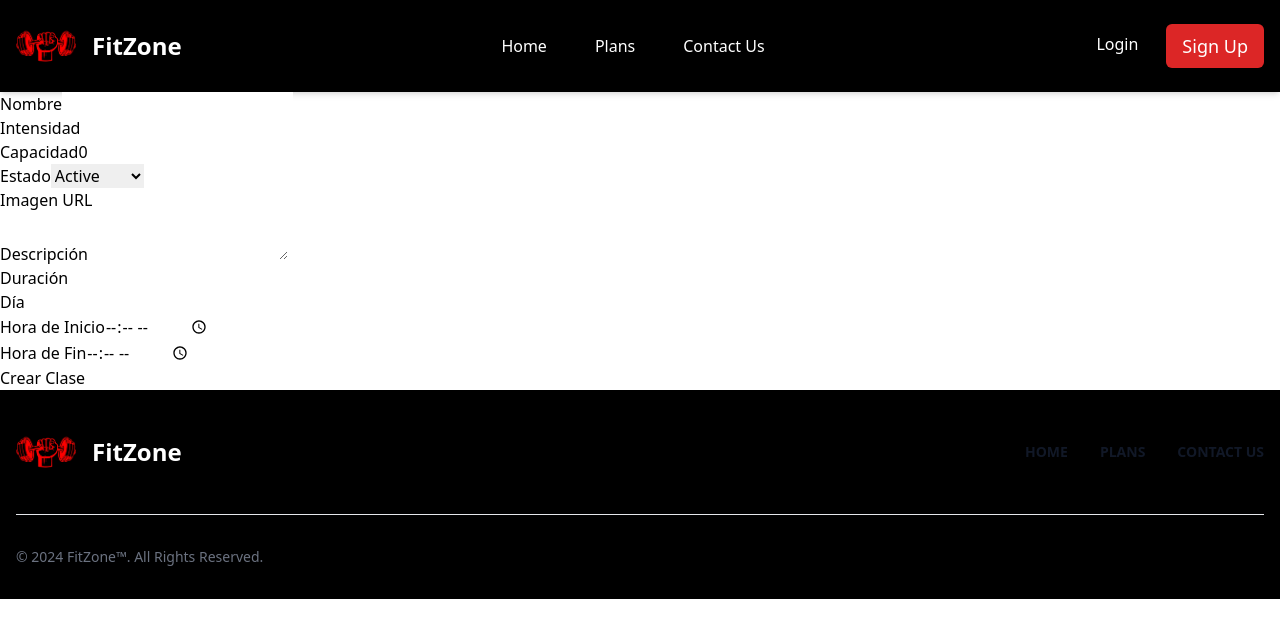
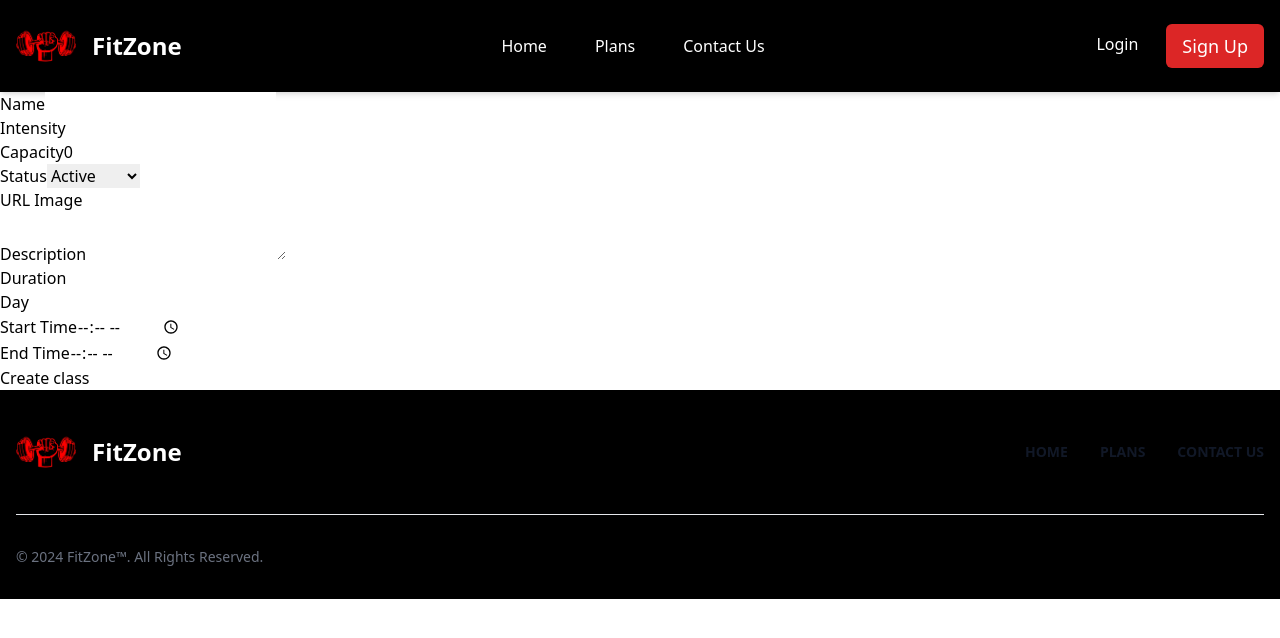
Before and after one commit to Kann2411/El_Gaalpon_de_Jose, a Next.js app in the folder Frontend/: page /classes in a window 1280 px wide. Shown: the top 638 px of the page. Built offline with nearby package versions, Linux system fonts and the light colour scheme.

Commit message:
Cambiado el spanglish

```diff
--- a/Frontend/src/components/CreateClass/CreateClass.tsx
+++ b/Frontend/src/components/CreateClass/CreateClass.tsx
@@ -20,28 +20,28 @@ const CreateGymClassForm: React.FC = () => {
       endtime: '',
     },
     validationSchema: Yup.object({
-      name: Yup.string().required('El nombre es obligatorio'),
-      intensity: Yup.string().required('La intensidad es obligatoria'),
+      name: Yup.string().required('Name is required'),
+      intensity: Yup.string().required('Intensity is required'),
       capacity: Yup.number()
-        .required('La capacidad es obligatoria')
-        .min(1, 'La capacidad debe ser al menos 1'),
-      status: Yup.string().required('El estado es obligatorio'),
-      image: Yup.string().url('Debe ser una URL válida').required('La imagen es obligatoria'),
-      description: Yup.string().required('La descripción es obligatoria'),
-      duration: Yup.string().required('La duración es obligatoria'),
-      day: Yup.string().required('El día es obligatorio'),
-      starttime: Yup.string().required('La hora de inicio es obligatoria'),
-      endtime: Yup.string().required('La hora de fin es obligatoria'),
-    }),
+          .required('Capacity is required')
+          .min(1, 'Capacity must be at least 1'),
+      status: Yup.string().required('Status is required'),
+      image: Yup.string().url('Must be a valid URL').required('Image is required'),
+      description: Yup.string().required('Description is required'),
+      duration: Yup.string().required('Duration is required'),
+      day: Yup.string().required('Day is required'),
+      starttime: Yup.string().required('Start time is required'),
+      endtime: Yup.string().required('End time is required'),
+  }),
+
     onSubmit: async (values) => {
         try {
             const response = await createGymClass(values);
-            alert('Clase creada con éxito: ' + response.id);
-            // Resetea el formulario si es necesario
+            alert('Class created successfully: ' + response.id);
             formik.resetForm();
           } catch (error) {
-            const errorMessage = (error as Error).message || 'Error desconocido';
-            alert('Error al crear la clase: ' + errorMessage);
+            const errorMessage = (error as Error).message || 'Unknow error';
+            alert('Error when creating the class ' + errorMessage);
           }
     },
   });
@@ -49,7 +49,7 @@ const CreateGymClassForm: React.FC = () => {
   return (
     <form onSubmit={formik.handleSubmit}>
       <div>
-        <label htmlFor="name">Nombre</label>
+        <label htmlFor="name">Name</label>
         <input
           id="name"
           name="name"
@@ -61,7 +61,7 @@ const CreateGymClassForm: React.FC = () => {
       </div>
 
       <div>
-        <label htmlFor="intensity">Intensidad</label>
+        <label htmlFor="intensity">Intensity</label>
         <input
           id="intensity"
           name="intensity"
@@ -73,7 +73,7 @@ const CreateGymClassForm: React.FC = () => {
       </div>
 
       <div>
-        <label htmlFor="capacity">Capacidad</label>
+        <label htmlFor="capacity">Capacity</label>
         <input
           id="capacity"
           name="capacity"
@@ -85,7 +85,7 @@ const CreateGymClassForm: React.FC = () => {
       </div>
 
       <div>
-        <label htmlFor="status">Estado</label>
+        <label htmlFor="status">Status</label>
         <select
           id="status"
           name="status"
@@ -100,7 +100,7 @@ const CreateGymClassForm: React.FC = () => {
       </div>
 
       <div>
-        <label htmlFor="image">Imagen URL</label>
+        <label htmlFor="image">URL Image</label>
         <input
           id="image"
           name="image"
@@ -112,7 +112,7 @@ const CreateGymClassForm: React.FC = () => {
       </div>
 
       <div>
-        <label htmlFor="description">Descripción</label>
+        <label htmlFor="description">Description</label>
         <textarea
           id="description"
           name="description"
@@ -123,7 +123,7 @@ const CreateGymClassForm: React.FC = () => {
       </div>
 
       <div>
-        <label htmlFor="duration">Duración</label>
+        <label htmlFor="duration">Duration</label>
         <input
           id="duration"
           name="duration"
@@ -135,7 +135,7 @@ const CreateGymClassForm: React.FC = () => {
       </div>
 
       <div>
-        <label htmlFor="day">Día</label>
+        <label htmlFor="day">Day</label>
         <input
           id="day"
           name="day"
@@ -147,7 +147,7 @@ const CreateGymClassForm: React.FC = () => {
       </div>
 
       <div>
-        <label htmlFor="starttime">Hora de Inicio</label>
+        <label htmlFor="starttime">Start Time</label>
         <input
           id="starttime"
           name="starttime"
@@ -159,7 +159,7 @@ const CreateGymClassForm: React.FC = () => {
       </div>
 
       <div>
-        <label htmlFor="endtime">Hora de Fin</label>
+        <label htmlFor="endtime">End Time</label>
         <input
           id="endtime"
           name="endtime"
@@ -170,7 +170,7 @@ const CreateGymClassForm: React.FC = () => {
         {formik.errors.endtime && <div>{formik.errors.endtime}</div>}
       </div>
 
-      <button type="submit">Crear Clase</button>
+      <button type="submit">Create class</button>
     </form>
   );
 };
--- a/Frontend/src/components/CreateTrainingPlan/CreateTrainingPlan.tsx
+++ b/Frontend/src/components/CreateTrainingPlan/CreateTrainingPlan.tsx
@@ -11,18 +11,19 @@ const CreateTrainingPlan: React.FC = () => {
 
     const validationSchema = Yup.object().shape({
         description: Yup.string()
-            .required('La descripción es obligatoria')
-            .max(255, 'La descripción no puede exceder 255 caracteres'),
+            .required('Description is required')
+            .max(255, 'Description cannot exceed 255 characters'),
         file: Yup.mixed()
-            .required('Se requiere un archivo')
-            .test('fileSize', 'El archivo debe ser menor a 200KB', (value) => {
+            .required('A file is required')
+            .test('fileSize', 'The file must be smaller than 200KB', (value) => {
                 return value && value instanceof File && value.size <= 200 * 1024;
             })
-            .test('fileType', 'Solo se permiten archivos JPG, JPEG, PNG o WEBP', (value) => {
+            .test('fileType', 'Only JPG, JPEG, PNG, or WEBP files are allowed', (value) => {
                 return value && value instanceof File &&
                     ['image/jpeg', 'image/jpg', 'image/png', 'image/webp'].includes(value.type);
             }),
     });
+
 
     const formik = useFormik<FormValues>({
         initialValues: {
@@ -49,7 +50,7 @@ const CreateTrainingPlan: React.FC = () => {
     return (
         <form onSubmit={formik.handleSubmit}>
             <div>
-                <label htmlFor="description">Descripción</label>
+                <label htmlFor="description">Description</label>
                 <input
                     id="description"
                     name="description"
@@ -64,7 +65,7 @@ const CreateTrainingPlan: React.FC = () => {
             </div>
 
             <div>
-                <label htmlFor="file">Imagen</label>
+                <label htmlFor="file">Image</label>
                 <input
                     id="file"
                     name="file"
@@ -80,7 +81,7 @@ const CreateTrainingPlan: React.FC = () => {
             </div>
 
 
-            <button type="submit">Crear Plan</button>
+            <button type="submit">Create Plan</button>
         </form>
     );
 };
--- a/Frontend/src/components/TrainingPlans/TrainingPlans.tsx
+++ b/Frontend/src/components/TrainingPlans/TrainingPlans.tsx
@@ -1,19 +1,21 @@
 'use client'
 import { deleteTrainingPlan, getTrainingPlans } from '@/lib/server/fetchCoaches';
-import React, { useEffect, useState } from 'react';
+import React, { useContext, useEffect, useState } from 'react';
 import Modal from 'react-modal';
+import { UserContext } from '@/context/user';
 
 interface TrainingPlan {
   id: string;
   description: string;
-  file: string; // Para la URL de la imagen
+  file: string;
 }
 
 const TrainingPlans: React.FC = () => {
+  const { user } = useContext(UserContext);
   const [trainingPlans, setTrainingPlans] = useState<TrainingPlan[]>([]);
   const [error, setError] = useState<string | null>(null);
   const [loading, setLoading] = useState<boolean>(true);
-  const [selectedPlan, setSelectedPlan] = useState<string | null>(null); // Guardar la URL de la imagen para el modal
+  const [selectedPlan, setSelectedPlan] = useState<string | null>(null);
 
   useEffect(() => {
     const fetchTrainingPlans = async () => {
@@ -22,7 +24,7 @@ const TrainingPlans: React.FC = () => {
         const plans = await getTrainingPlans();
         setTrainingPlans(plans);
       } catch (err) {
-        setError('Error al obtener los planes de entrenamiento');
+        setError('Error when fetching training plans');
       } finally {
         setLoading(false);
       }
@@ -32,7 +34,7 @@ const TrainingPlans: React.FC = () => {
   }, []);
 
   const handleDelete = async (id: string) => {
-    const confirmed = window.confirm('¿Estás seguro de que deseas eliminar este plan?');
+    const confirmed = window.confirm('Are you sure you want to delete this plan?');
     if (confirmed) {
       const success = await deleteTrainingPlan(id);
       if (success) {
@@ -50,7 +52,7 @@ const TrainingPlans: React.FC = () => {
   };
 
   if (loading) {
-    return <div>Cargando planes de entrenamiento...</div>;
+    return <div>Loading training plan...</div>;
   }
 
   if (error) {
@@ -61,23 +63,27 @@ const TrainingPlans: React.FC = () => {
     <div className="p-4">
       <h2 className="text-2xl font-semibold mb-4">Planes de Entrenamiento</h2>
       {trainingPlans.length === 0 ? (
-        <div>No hay planes de entrenamiento disponibles.</div>
+        <div>There's no training plans to show</div>
       ) : (
         <ul>
           {trainingPlans.map(plan => (
             <li key={plan.id} className="mb-4">
               <p className="mb-2">{plan.description}</p>
-              <button
-                onClick={() => handleDelete(plan.id)}
-                className="bg-red-500 text-white py-1 px-3 rounded hover:bg-red-600"
-              >
-                Eliminar
-              </button>
+
+              {user?.role === 'coach' && ( // Mostrar el botón "Eliminar" solo si el rol es "coach"
+                <button
+                  onClick={() => handleDelete(plan.id)}
+                  className="bg-red-500 text-white py-1 px-3 rounded hover:bg-red-600"
+                >
+                  Delete
+                </button>
+              )}
+
               <button
                 onClick={() => openModal(plan.file)}
                 className="ml-4 bg-gray-700 text-white py-1 px-3 rounded hover:bg-gray-800"
               >
-                Mostrar plan
+                Show plan
               </button>
             </li>
           ))}
@@ -91,7 +97,7 @@ const TrainingPlans: React.FC = () => {
         overlayClassName="fixed inset-0 bg-black bg-opacity-50"
       >
         <div className="bg-white p-4 rounded">
-          {selectedPlan && <img src={selectedPlan} alt="Plan de Entrenamiento" className="max-w-full h-auto" />}
+          {selectedPlan && <img src={selectedPlan} alt="Training Plan" className="max-w-full h-auto" />}
           <button
             onClick={closeModal}
             className="mt-4 bg-gray-500 text-white py-1 px-3 rounded hover:bg-gray-600"
```
